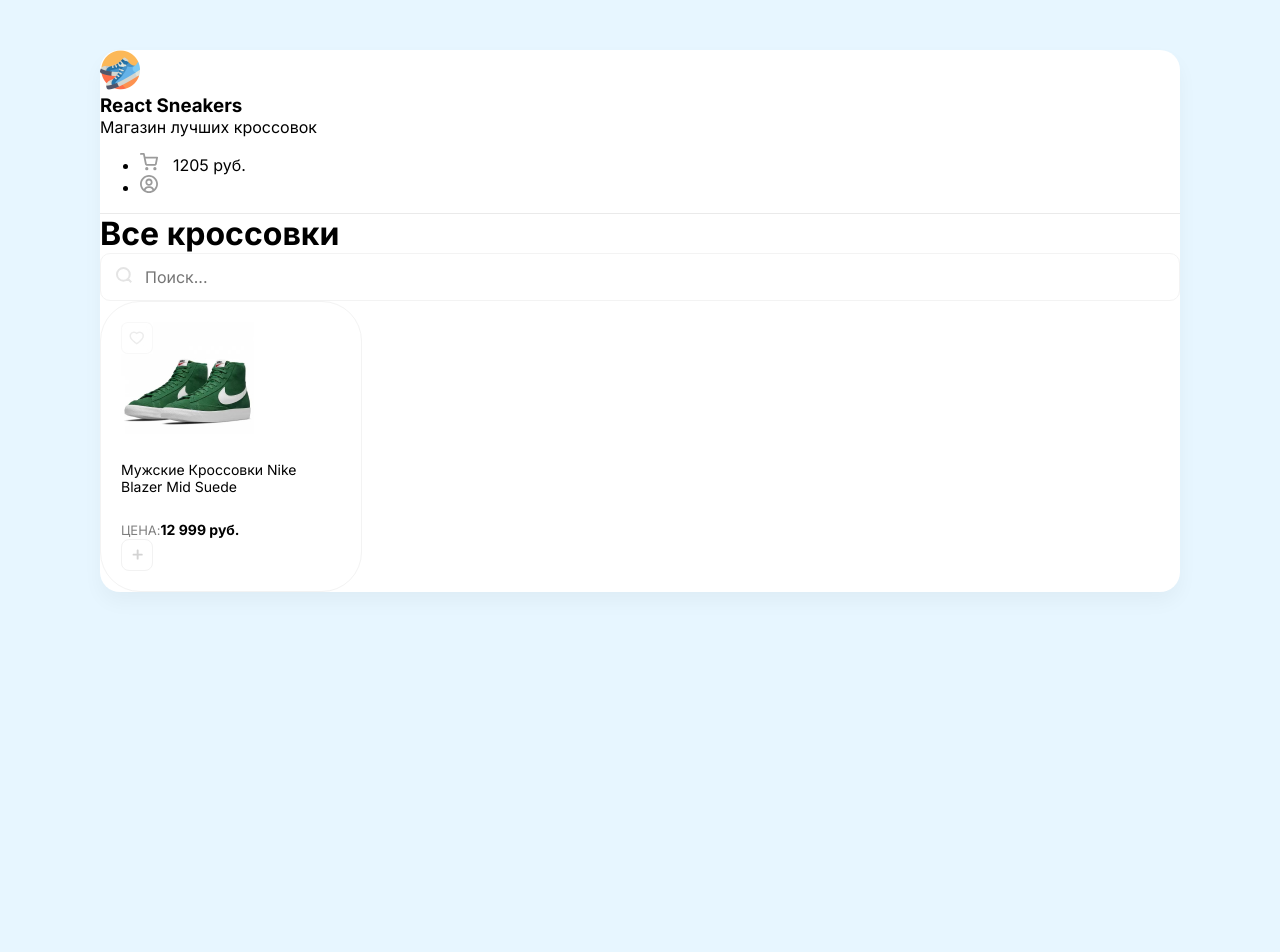
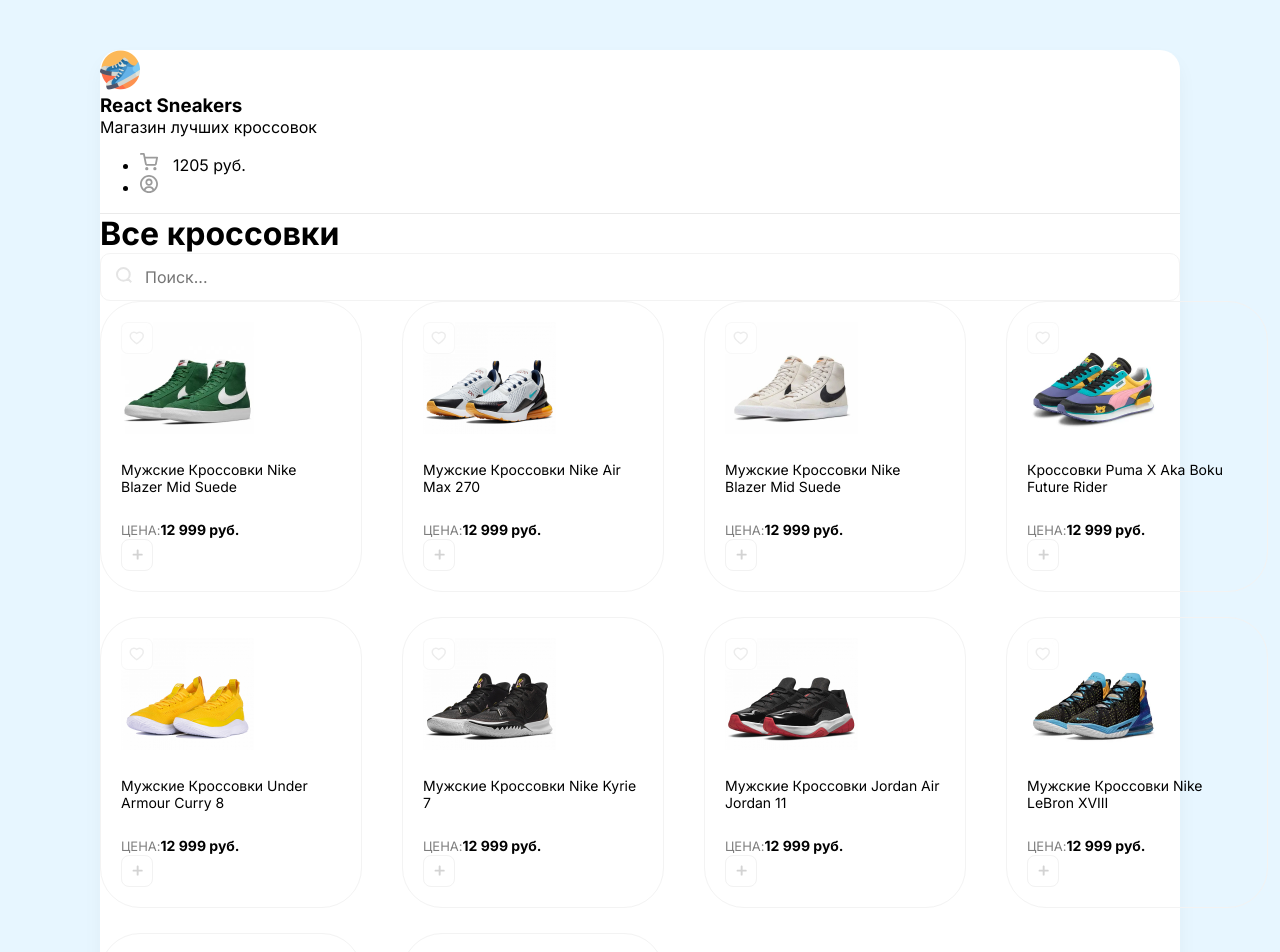
Before and after one commit to n-gasimzada/react-sneakers, a React (Create React App) app: page / in a window 1280 px wide. Shown: the top 952 px of the page. Before the commit the page ends 800 px from the top, so only its background shows below. Built offline with nearby package versions, Linux system fonts and the light colour scheme.

Commit message:
Создание бэкэнда. Получение списка из бэка

```diff
--- a/package.json
+++ b/package.json
@@ -6,6 +6,7 @@
     "@testing-library/jest-dom": "^5.16.5",
     "@testing-library/react": "^13.4.0",
     "@testing-library/user-event": "^13.5.0",
+    "axios": "^1.4.0",
     "macro-css": "^1.0.5",
     "react": "^18.2.0",
     "react-dom": "^18.2.0",
--- /dev/null
+++ b/public/sneakers.json
@@ -0,0 +1,71 @@
+[
+    {
+        "id": "1",
+        "title": "Мужские Кроссовки Nike Blazer Mid Suede",
+        "price": "12 999 руб.",
+        "imageUrl": "/img/sneakers/1.jpg"
+    },
+
+    {
+        "id": "2",
+        "title": "Мужские Кроссовки Nike Air Max 270",
+        "price": "12 999 руб.",
+        "imageUrl": "/img/sneakers/2.jpg"
+    },
+
+    {
+        "id": "3",
+        "title": "Мужские Кроссовки Nike Blazer Mid Suede",
+        "price": "8 499 руб.",
+        "imageUrl": "/img/sneakers/3.jpg"
+    },
+
+    {
+        "id": "4",
+        "title": "Кроссовки Puma X Aka Boku Future Rider",
+        "price": "8 499 руб.",
+        "imageUrl": "/img/sneakers/4.jpg"
+    },
+
+    {
+        "id": "5",
+        "title": "Мужские Кроссовки Under Armour Curry 8",
+        "price": "15 199 руб.",
+        "imageUrl": "/img/sneakers/5.jpg"
+    },
+
+    {
+        "id": "6",
+        "title": "Мужские Кроссовки Nike Kyrie 7",
+        "price": "11 299 руб.",
+        "imageUrl": "/img/sneakers/6.jpg"
+    },
+
+    {
+        "id": "7",
+        "title": "Мужские Кроссовки Jordan Air Jordan 11",
+        "price": "10 799 руб.",
+        "imageUrl": "/img/sneakers/7.jpg"
+    },
+
+    {
+        "id": "8",
+        "title": "Мужские Кроссовки Nike LeBron XVIII",
+        "price": "16 499 руб.",
+        "imageUrl": "/img/sneakers/8.jpg"
+    },
+
+    {
+        "id": "9",
+        "title": "Мужские Кроссовки Nike Lebron XVIII Low",
+        "price": "13 999 руб.",
+        "imageUrl": "/img/sneakers/9.jpg"
+    },
+
+    {
+        "id": "10",
+        "title": "Мужские Кроссовки Nike Kyrie Flytrap IV",
+        "price": "11 299 руб.",
+        "imageUrl": "/img/sneakers/10.jpg"
+    }
+]
--- a/src/App.js
+++ b/src/App.js
@@ -1,28 +1,9 @@
 import React from 'react';
-import SneakersItem from './components/SneakersItem';
-import Box from './components/Box';
-import Header from './components/Header';
+import Home from './components/Home';
 
 function App() {
   return (
-    <div className="wrapper clear">
-      <Box />
-      <Header />
-      <div className='content p-40'>
-        <div className='mb-40 d-flex justify-between align-center'>
-          <h1>Все кроссовки</h1>
-          <div className='search-block d-flex'>
-            <img src='/img/search.svg' alt='search' />
-            <input placeholder='Поиск...' />
-          </div>
-        </div>
-
-        <div className='sneakers d-flex'>
-          <SneakersItem />
-        </div>
-
-      </div>
-    </div>
+    <Home />
   );
 }
 
--- /dev/null
+++ b/src/components/Home.jsx
@@ -0,0 +1,40 @@
+import React from 'react'
+import Header from './Header'
+import Box from './Box'
+import SneakersItem from './SneakersItem'
+import axios from 'axios';
+
+function Home() {
+    const [getSneakers, setGetSneakers] = React.useState([]);
+
+    React.useEffect(() => {
+        axios.get("http://localhost:3000/sneakers.json")
+        .then(({data}) => {
+            setGetSneakers(data)
+        })
+    }, [])
+  return (
+    <div className="wrapper clear">
+      <Box />
+      <Header />
+      <div className='content p-40'>
+        <div className='mb-40 d-flex justify-between align-center'>
+          <h1>Все кроссовки</h1>
+          <div className='search-block d-flex'>
+            <img src='/img/search.svg' alt='search' />
+            <input placeholder='Поиск...' />
+          </div>
+        </div>
+
+        <div className='sneakers'>
+          {getSneakers.map((obj) =>
+            <SneakersItem key={obj.id} {...obj} />
+          )}
+        </div>
+
+      </div>
+    </div>
+  )
+}
+
+export default Home
--- a/src/components/SneakersItem.jsx
+++ b/src/components/SneakersItem.jsx
@@ -1,13 +1,13 @@
 import React from 'react'
 
-function SneakersItem() {
+function SneakersItem({ id, title, price, imageUrl}) {
   return (
     <div className='card'>
     <div className='favorite'>
       <img src='/img/unliked.jpg' alt='unliked' />
     </div>
-    <img width={133} height={112} src='/img/sneakers/1.jpg' alt='sneakers' />
-    <h5>Мужские Кроссовки Nike Blazer Mid Suede</h5>
+    <img width={133} height={112} src={imageUrl} alt='sneakers' />
+    <h5>{title}</h5>
     <div className='d-flex justify-between align-center'>
       <div className='d-flex flex-column'>
         <span>Цена:</span>
--- a/src/index.scss
+++ b/src/index.scss
@@ -53,6 +53,7 @@
 
   ul {
     margin-bottom: 40px !important;
+
     li {
       display: flex;
       align-items: flex-end;
@@ -162,6 +163,14 @@
   }
 }
 
+.sneakers {
+  display: grid;
+  grid-template-columns: repeat(4, 1fr);
+  grid-template-rows: repeat(3, 1fr);
+  grid-column-gap: 10px;
+  grid-row-gap: 25px;
+}
+
 .card {
   padding: 20px;
   border: 1px solid #F3F3F3;
```
Also changed, not shown: 1 other file (tests, documents, lock files or other folders).
